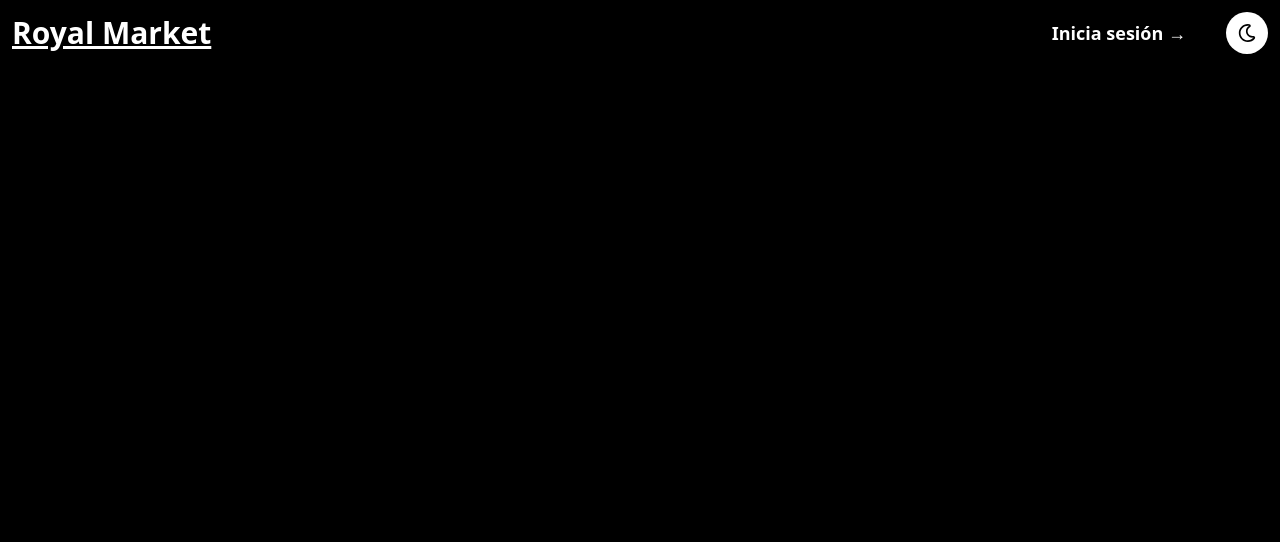
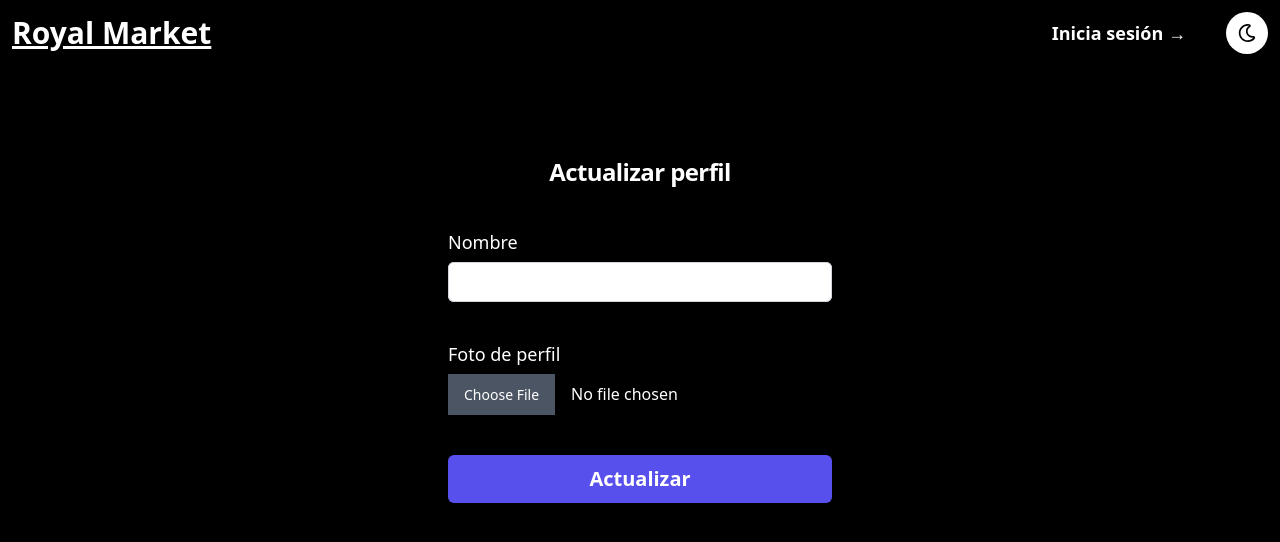
Before and after one commit to Edkiri/market-react-ui, a React (Vite) app: page /my-profile in a window 1280 px wide. Shown: the top 542 px of the page. Built offline with nearby package versions, Linux system fonts and the light colour scheme.

Commit message:
feat: update user profile

```diff
--- a/src/App.jsx
+++ b/src/App.jsx
@@ -4,6 +4,7 @@ import DefaultLayout from '@/layouts/DefaultLayout';
 import Home from '@/pages/Home';
 import Login from '@/pages/Login';
 import Signup from '@/pages/Signup';
+import UserProfile from './pages/UserProfile';
 
 function App() {
   return (
@@ -12,6 +13,7 @@ function App() {
         <Route path="/" element={<Home />} />
         <Route path="/login" element={<Login />} />
         <Route path="/signup" element={<Signup />} />
+        <Route path="/my-profile" element={<UserProfile />} />
       </Routes>
     </DefaultLayout>
   );
--- /dev/null
+++ b/src/api/media.js
@@ -0,0 +1,16 @@
+import axios from 'axios';
+
+import { MEDIA_URL } from '@/utils/constants';
+
+export async function uploadUserAvatar({ username, file }) {
+  const { data } = await axios.post(
+    `${MEDIA_URL}/upload-avatar`,
+    { username, file },
+    {
+      headers: {
+        'Content-Type': 'multipart/form-data',
+      },
+    },
+  );
+  return data.data.s3ObjectKey;
+}
--- a/src/api/user.js
+++ b/src/api/user.js
@@ -1,6 +1,6 @@
 import axios from 'axios';
 
-import { API_URL } from '@/utils/constants';
+import { API_URL, MEDIA_URL } from '@/utils/constants';
 
 export async function signup({ email, password, name }) {
   const { data } = await axios.post(`${API_URL}/auth/register`, {
@@ -18,3 +18,17 @@ export async function login({ email, password }) {
   });
   return data;
 }
+
+export async function updateProfile(payload, token) {
+  const { data } = await axios.put(`${API_URL}/user`, payload, {
+    headers: {
+      Authorization: `Bearer ${token}`,
+    },
+  });
+  return data;
+}
+
+export async function getProfilePic({ imageKey }) {
+  const { data } = await axios.post(`${MEDIA_URL}/file`, { key: imageKey });
+  return data;
+}
--- a/src/components/Header/components/HeaderProfile.jsx
+++ b/src/components/Header/components/HeaderProfile.jsx
@@ -1,12 +1,32 @@
-import { useDispatch, useSelector } from 'react-redux';
-import { Dropdown } from 'flowbite-react';
+import { useEffect, useState } from 'react';
+import { useSelector } from 'react-redux';
+import { Dropdown, Avatar } from 'flowbite-react';
+import { useNavigate } from 'react-router-dom';
 
 import { logout } from '@/store/auth/slice';
+import { getProfilePic } from '@/api';
 
 export default function HeaderProfile() {
-  const username = useSelector((state) => state.user.name);
+  const { name, imageKey } = useSelector((state) => state.user);
+  const navigate = useNavigate();
 
-  const dispatch = useDispatch();
+  const [profilePic, setProfilePic] = useState(null);
+  const [loading, setLoading] = useState(false);
+
+  useEffect(() => {
+    (async () => {
+      if (imageKey) {
+        try {
+          setLoading(true);
+          const image = await getProfilePic({ imageKey });
+          setProfilePic(image);
+          setLoading(false);
+        } catch (err) {
+          setLoading(false);
+        }
+      }
+    })();
+  }, [imageKey]);
 
   const handleLogout = () => {
     dispatch(logout());
@@ -14,17 +34,25 @@ export default function HeaderProfile() {
 
   return (
     <>
+      <div className="flex h-full items-center gap-3">
+        <Avatar alt="avatar of Jese" img={profilePic?.url || null} rounded />
         <Dropdown
           className="bg-gray-300 text-black w-52 mt-5"
           inline
-        label={username}
+          label={name}
         >
-        <Dropdown.Item className="text-md">Ver perfil</Dropdown.Item>
+          <Dropdown.Item
+            className="text-md"
+            onClick={() => navigate('/my-profile')}
+          >
+            Ver perfil
+          </Dropdown.Item>
           <Dropdown.Item className="text-md">Mis pedidos</Dropdown.Item>
           <Dropdown.Item className="mt-4 text-md" onClick={handleLogout}>
             Cerrar sesión
           </Dropdown.Item>
         </Dropdown>
+      </div>
     </>
   );
 }
--- a/src/pages/Login/index.jsx
+++ b/src/pages/Login/index.jsx
@@ -37,6 +37,7 @@ export default function Login() {
           roleId: data.user.role_id,
           userId: data.user.id,
           name: data.user.name,
+          imageKey: data.user.image_key,
         }),
       );
       navigate('/');
--- a/src/pages/Signup/index.jsx
+++ b/src/pages/Signup/index.jsx
@@ -45,6 +45,7 @@ export default function Signup() {
           roleId: data.user.role_id,
           userId: data.user.id,
           name: data.user.name,
+          imageKey: data.user.image_key,
         }),
       );
       navigate('/');
--- /dev/null
+++ b/src/pages/UserProfile/index.jsx
@@ -0,0 +1,116 @@
+import { useState } from 'react';
+import { useSelector, useDispatch } from 'react-redux';
+
+import { updateProfile } from '@/api';
+import { update } from '@/store/auth/slice';
+import { uploadUserAvatar } from '@/api/media';
+import useInputForm from '@/hooks/useInputForm';
+import MkInput from '@/components/Core/MkInput';
+import validators from '@/utils/validators';
+
+export default function UserProfile() {
+  const [selectedFile, setSelectedFile] = useState(null);
+  const { name: username, token } = useSelector((state) => state.user);
+  const name = useInputForm(username, validators.minTextLength(4));
+  const [loading, setLoading] = useState(false);
+  const [error, setError] = useState('');
+
+  const handleFileChange = (event) => {
+    const file = event.target.files[0];
+    setSelectedFile(file);
+  };
+
+  const dispatch = useDispatch();
+
+  const handleSubmit = async (event) => {
+    event.preventDefault();
+    try {
+      if (selectedFile) {
+        setLoading(true);
+        setError('');
+        const s3ObjectKey = await uploadUserAvatar({
+          username,
+          file: selectedFile,
+        });
+        const response = await updateProfile(
+          {
+            image_key: s3ObjectKey,
+            name: name.value,
+          },
+          token,
+        );
+        dispatch(
+          update({
+            imageKey: s3ObjectKey,
+            name: response.data.user.name,
+          }),
+        );
+        setLoading(false);
+        return;
+      }
+      if (name.value !== username) {
+        setLoading(true);
+        setError('');
+        const response = await updateProfile(
+          {
+            name: name.value,
+          },
+          token,
+        );
+        dispatch(
+          update({
+            imageKey: response.data.user.image_key,
+            name: response.data.user.name,
+          }),
+        );
+        setLoading(false);
+      }
+    } catch (error) {
+      console.log(error);
+      setLoading(false);
+      setError(error.response.data.message);
+    }
+  };
+
+  return (
+    <div className="flex min-h-full flex-1 flex-col justify-center px-6 py-12 lg:px-8">
+      <div className="sm:mx-auto sm:w-full sm:max-w-sm">
+        <h2 className="mt-10 text-center text-2xl font-bold leading-9 tracking-tight text-white-900">
+          Actualizar perfil
+        </h2>
+      </div>
+
+      <div className="mt-10 sm:mx-auto sm:w-full sm:max-w-sm">
+        <form onSubmit={handleSubmit} className="space-y-10">
+          <MkInput id="name" label="Nombre" {...name} />
+          <div>
+            <label
+              htmlFor={'file'}
+              className="block text-lg leading-6 text-gray-900 dark:text-white"
+            >
+              Foto de perfil
+            </label>
+            <div className="mt-2">
+              <input
+                id="file"
+                type="file"
+                accept=".jpg, .jpeg, .png, .pdf"
+                onChange={handleFileChange}
+              />
+            </div>
+          </div>
+          <button
+            type="submit"
+            disabled={loading}
+            className="flex w-full mt-8 justify-center rounded-md bg-indigo-600 p-3 text-xl font-semibold leading-6 text-white shadow-sm hover:bg-indigo-500 focus-visible:outline focus-visible:outline-2 focus-visible:outline-offset-2 focus-visible:outline-indigo-600"
+          >
+            Actualizar
+          </button>
+          {error && (
+            <span className="block text-red-500 mt-4 text-center">{error}</span>
+          )}
+        </form>
+      </div>
+    </div>
+  );
+}
--- a/src/store/auth/slice.js
+++ b/src/store/auth/slice.js
@@ -1,28 +1,34 @@
 import { createSlice } from '@reduxjs/toolkit';
+
+const initialState = {
+  token: '',
+  roleId: '',
+  userId: '',
+  name: '',
+  imageKey: '',
+};
 
 export const userSlice = createSlice({
   name: 'user',
-  initialState: {
-    token: '',
-    roleId: '',
-    userId: '',
-    name: '',
-  },
+  initialState,
   reducers: {
     login: (state, action) => {
       return action.payload;
     },
     logout: (state) => {
+      return initialState;
+    },
+    update: (state, action) => {
       return {
-        token: '',
-        roleId: '',
-        userId: '',
-        name: '',
+        ...action.payload,
+        token: state.token,
+        roleId: state.roleId,
+        userId: state.userId,
       };
     },
   },
 });
 
-export const { login, logout } = userSlice.actions;
+export const { login, logout, update } = userSlice.actions;
 
 export default userSlice.reducer;
--- a/src/utils/constants.js
+++ b/src/utils/constants.js
@@ -1 +1,2 @@
 export const API_URL = 'http://localhost:8000/api';
+export const MEDIA_URL = 'http://localhost:5000';
```
Lines whose indentation alone changed are shown as unchanged.
